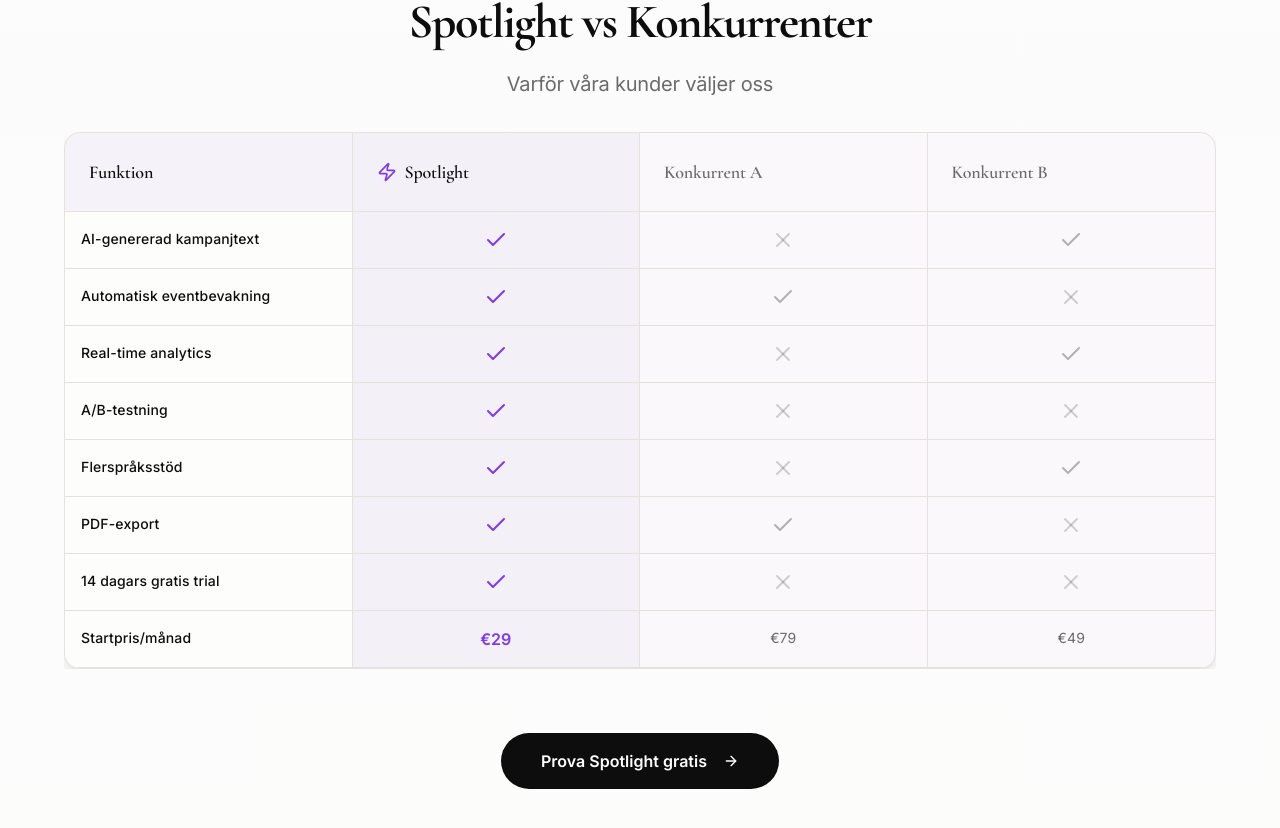
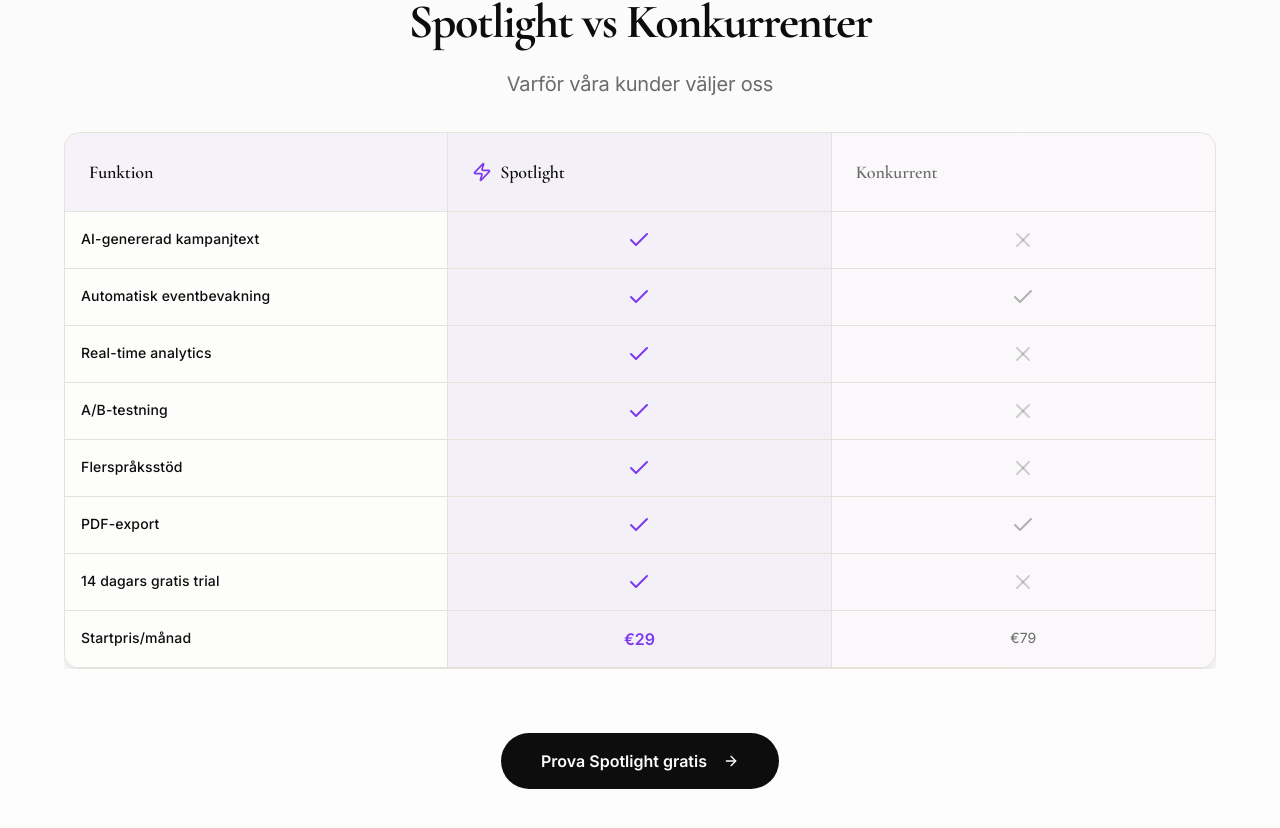
Before and after one commit to Ndheeder2021/spotlight-event-boost, a React (Vite) app: page / in a window 1280 px wide. Shown: the part 4837-5665 px from the top of the page. Built offline with nearby package versions, Linux system fonts and the light colour scheme.

Commit message:
Fix comparison table

```diff
--- a/src/pages/Index.tsx
+++ b/src/pages/Index.tsx
@@ -679,8 +679,8 @@ const Index = () => {
               </div>
 
               <div className="overflow-x-auto">
-                <div className="min-w-[700px] bg-card border rounded-2xl shadow-lg overflow-hidden">
-                  <div className="grid grid-cols-4">
+                <div className="min-w-[600px] bg-card border rounded-2xl shadow-lg overflow-hidden">
+                  <div className="grid grid-cols-3">
                     <div className="p-6 bg-accent/30 border-b border-r">
                       <h3 className="font-semibold text-lg">Funktion</h3>
                     </div>
@@ -690,14 +690,9 @@ const Index = () => {
                         Spotlight
                       </h3>
                     </div>
-                    <div className="p-6 bg-accent/10 border-b border-r">
-                      <h3 className="font-semibold text-lg text-muted-foreground">
-                        Konkurrent A
-                      </h3>
-                    </div>
                     <div className="p-6 bg-accent/10 border-b">
                       <h3 className="font-semibold text-lg text-muted-foreground">
-                        Konkurrent B
+                        Konkurrent
                       </h3>
                     </div>
                   </div>
@@ -706,53 +701,45 @@ const Index = () => {
                     {
                       feature: "AI-genererad kampanjtext",
                       spotlight: true,
-                      competitorA: false,
-                      competitorB: true
+                      competitor: false
                     },
                     {
                       feature: "Automatisk eventbevakning",
                       spotlight: true,
-                      competitorA: true,
-                      competitorB: false
+                      competitor: true
                     },
                     {
                       feature: "Real-time analytics",
                       spotlight: true,
-                      competitorA: false,
-                      competitorB: true
+                      competitor: false
                     },
                     {
                       feature: "A/B-testning",
                       spotlight: true,
-                      competitorA: false,
-                      competitorB: false
+                      competitor: false
                     },
                     {
                       feature: "Flerspråksstöd",
                       spotlight: true,
-                      competitorA: false,
-                      competitorB: true
+                      competitor: false
                     },
                     {
                       feature: "PDF-export",
                       spotlight: true,
-                      competitorA: true,
-                      competitorB: false
+                      competitor: true
                     },
                     {
                       feature: "14 dagars gratis trial",
                       spotlight: true,
-                      competitorA: false,
-                      competitorB: false
+                      competitor: false
                     },
                     {
                       feature: "Startpris/månad",
                       spotlight: "€29",
-                      competitorA: "€79",
-                      competitorB: "€49"
+                      competitor: "€79"
                     }
                   ].map((row, index) => (
-                    <div key={index} className="grid grid-cols-4">
+                    <div key={index} className="grid grid-cols-3">
                       <div className="p-4 border-b border-r bg-background">
                         <p className="font-medium text-sm">{row.feature}</p>
                       </div>
@@ -769,29 +756,16 @@ const Index = () => {
                           )}
                         </div>
                       </div>
-                      <div className="p-4 border-b border-r bg-accent/10">
+                      <div className="p-4 border-b bg-accent/10">
                         <div className="flex items-center justify-center">
-                          {typeof row.competitorA === 'boolean' ? (
-                            row.competitorA ? (
+                          {typeof row.competitor === 'boolean' ? (
+                            row.competitor ? (
                               <Check className="h-6 w-6 text-muted-foreground/50" />
                             ) : (
                               <X className="h-6 w-6 text-muted-foreground/30" />
                             )
                           ) : (
-                            <span className="text-sm text-muted-foreground">{row.competitorA}</span>
-                          )}
-                        </div>
-                      </div>
-                      <div className="p-4 border-b bg-accent/10">
-                        <div className="flex items-center justify-center">
-                          {typeof row.competitorB === 'boolean' ? (
-                            row.competitorB ? (
-                              <Check className="h-6 w-6 text-muted-foreground/50" />
-                            ) : (
-                              <X className="h-6 w-6 text-muted-foreground/30" />
-                            )
-                          ) : (
-                            <span className="text-sm text-muted-foreground">{row.competitorB}</span>
+                            <span className="text-sm text-muted-foreground">{row.competitor}</span>
                           )}
                         </div>
                       </div>
```
